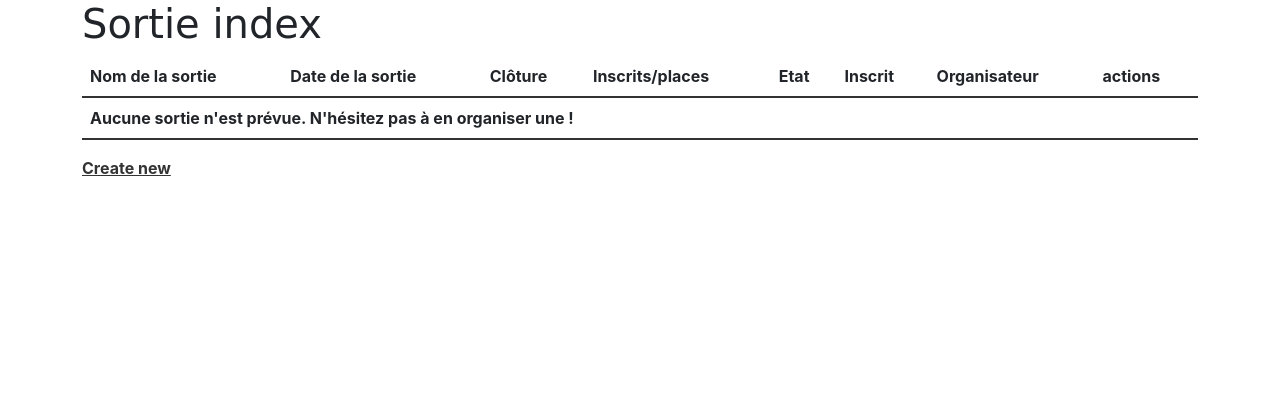
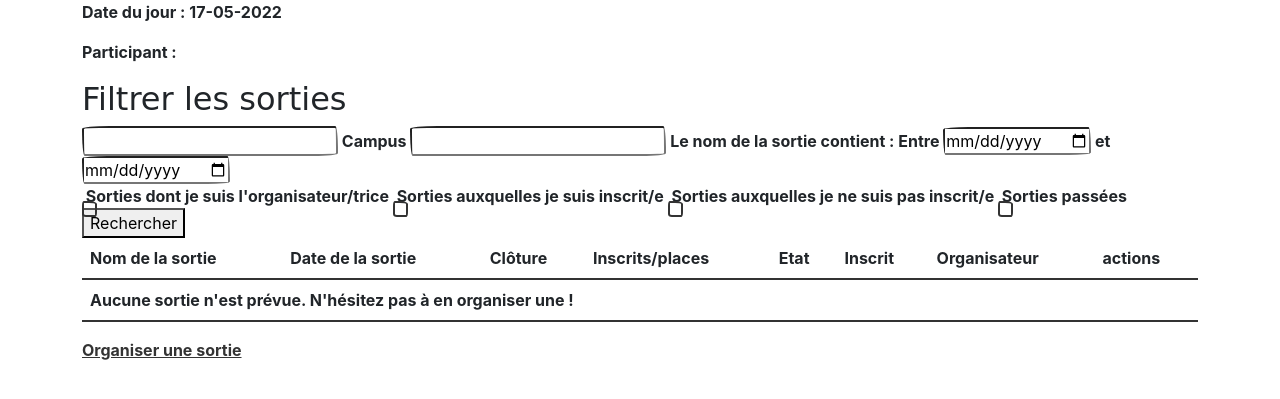
Before and after one commit to e-ikasus/ExitDotCom, a Symfony app: template templates/sortie/list.html.twig in a window 1280 px wide. Shown: the part 60-459 px from the top of the page. Run offline with Twig, Linux system fonts and the light colour scheme; the template is opened without the code that fills it, so the values that code supplies are empty; some libraries are stand-ins or nearby versions; some web fonts are replaced.

Commit message:
Update liste sorties

```diff
--- a/templates/sortie/list.html.twig
+++ b/templates/sortie/list.html.twig
@@ -1,9 +1,43 @@
 {% extends 'base.html.twig' %}
 
-{% block title %}Sortie index{% endblock %}
+{% block title %}{{ parent() }} | Sortie index{% endblock %}
 
 {% block body %}
-    <h1>Sortie index</h1>
+
+    <div>
+        <p>Date du jour : {{ 'now' | date('d-m-Y') }}</p>
+        <p>Participant : {{ app.user.prenom }} {{ app.user.nom }}</p>
+    </div>
+
+    <div>
+        <h2>Filtrer les sorties</h2>
+        <div>
+            <input type="">
+            <label for="search-campus">Campus</label>
+
+            <input type="search">
+            <label for="search-nom-sortie">Le nom de la sortie contient :</label>
+
+            <span>Entre <input type="date"> et <input type="date"></span>
+        </div>
+        <div>
+            <input type="checkbox" id="sorties-organisateur">
+            <label for="sorties-organisateur">Sorties dont je suis l'organisateur/trice</label>
+
+            <input type="checkbox" id="sorties-non-inscrit">
+            <label for="sorties-non-inscrit">Sorties auxquelles je suis inscrit/e</label>
+
+            <input type="checkbox" id="sorties-inscrit">
+            <label for="sorties-inscrit">Sorties auxquelles je ne suis pas inscrit/e</label>
+
+            <input type="checkbox" id="sorties-passees">
+            <label for="sorties-passees">Sorties passées</label>
+        </div>
+
+        <div>
+            <button type="submit">Rechercher</button>
+        </div>
+    </div>
 
     <table class="table">
         <thead>
@@ -37,7 +71,7 @@
                         <a href="{{ path('sortie_show', {'id': sortie.id}) }}">S'inscrire</a>
                     {% endif %}
                     {% if is_granted('ROLE_ADMIN') %}
-                    <a href="{{ path('sortie_delete') }}">Annuler</a>
+                    <a href="{{ path('sortie_delete', {'id': sortie.id}) }}">Annuler</a>
                     {% endif %}
                 </td>
             </tr>
@@ -49,5 +83,5 @@
         </tbody>
     </table>
 
-    <a href="{{ path('sortie_new') }}">Create new</a>
+    <a href="{{ path('sortie_new') }}">Organiser une sortie</a>
 {% endblock %}
```
